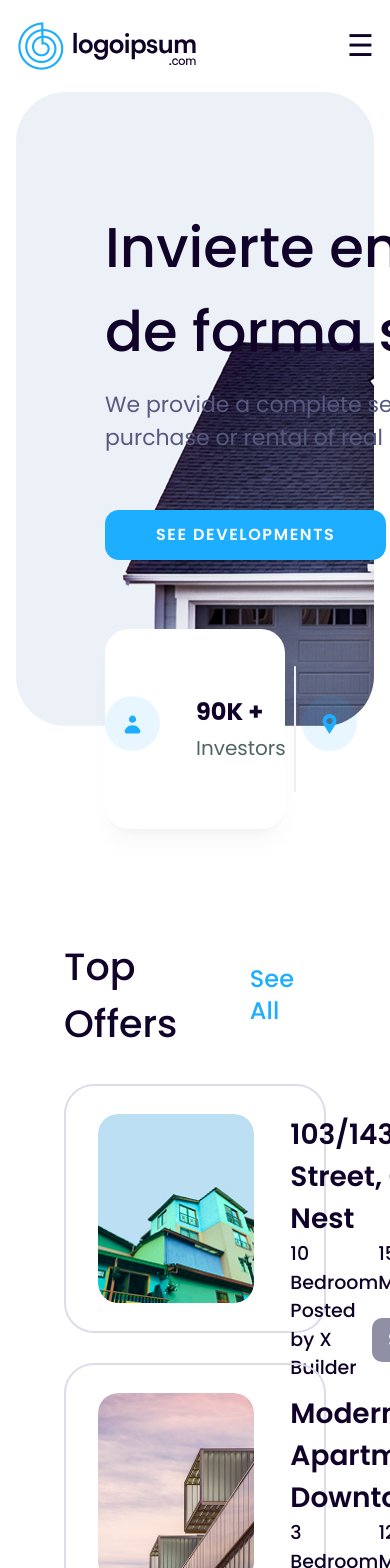
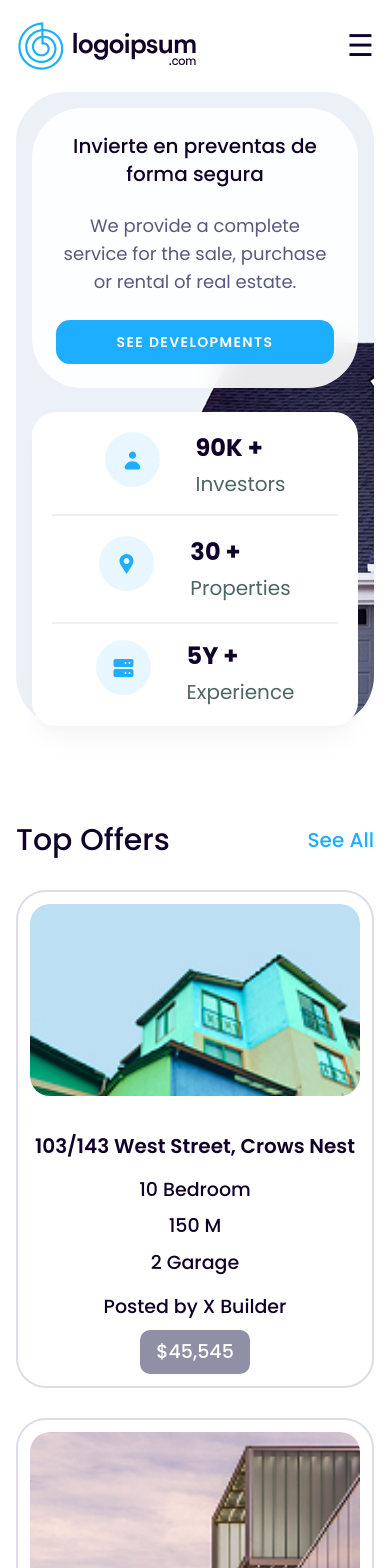
Before and after one commit to emircanucar/Design-To-Code-01, a React (Vite) app: page / in a window 390 px wide. Shown: the top 1568 px of the page. Built offline with nearby package versions, Linux system fonts and the light colour scheme.

Commit message:
Responsive display improved.

```diff
--- a/src/components/pages/HomePage/CustomerReviews.tsx
+++ b/src/components/pages/HomePage/CustomerReviews.tsx
@@ -1,6 +1,6 @@
 import CustomerReviewCard from "./CustomerReviewCard";
 import { Swiper, SwiperSlide } from "swiper/react";
-import { Pagination } from "swiper/modules";
+import { Autoplay, Pagination } from "swiper/modules";
 import "swiper/css";
 import "swiper/css/pagination";
 
@@ -80,14 +80,17 @@ const reviewCardData = [
 function CustomerReviews() {
   return (
     <section className="mt-24">
-      <h2 className="mb-10 text-center text-[32px] font-semibold">
+      <h2 className="mb-10 text-center text-2xl font-semibold lg:text-[32px]">
         What our clients say
       </h2>
       <Swiper
         className="customer-reviews-swiper"
+        autoplay={{
+          delay: 5000,
+        }}
         slidesPerView={1.1}
         spaceBetween={12}
-        modules={[Pagination]}
+        modules={[Autoplay, Pagination]}
         pagination={{ clickable: true, el: ".customer-reviews-pagination" }}
         breakpoints={{
           640: {
--- a/src/components/pages/HomePage/FAQSection.tsx
+++ b/src/components/pages/HomePage/FAQSection.tsx
@@ -37,10 +37,10 @@ const accodionData = [
 function FAQSection() {
   return (
     <section className="mt-20">
-      <h2 className="text-center text-[32px] font-semibold">
+      <h2 className="text-center text-2xl font-semibold lg:text-[32px]">
         Frequently Ask Questions
       </h2>
-      <div className="mt-16 flex flex-col gap-[30px] lg:flex-row">
+      <div className="mt-6 flex flex-col gap-[30px] lg:mt-16 lg:flex-row">
         {/* Col 1 ====== */}
         <div className="flex flex-1 flex-col gap-[30px]">
           {accodionData
--- a/src/components/pages/HomePage/HeroSection.tsx
+++ b/src/components/pages/HomePage/HeroSection.tsx
@@ -3,17 +3,17 @@ import HeroSectionStats from "./HeroSectionStats";
 
 function HeroSection() {
   return (
-    <div className="hero-section min-h-[736px]">
-      <div className="hero-section-bg h-[633.76px] w-full rounded-[50px] px-[89px] pt-[114px]">
-        <div className="w-[600px]">
-          <h1 className="text-[56px] font-medium text-[var(--color-font-primary)]">
+    <div className="hero-section lg:min-h-[736px]">
+      <div className="hero-section-bg h-[633.76px] w-full rounded-[50px] px-4 pt-4 md:p-16 md:pt-[114px] lg:px-[89px]">
+        <div className="flex w-fit flex-col gap-6 rounded-[50px] bg-white/90 p-6 text-center backdrop-blur-md md:bg-transparent md:p-0 md:text-start md:backdrop-blur-none lg:w-[600px] lg:gap-0">
+          <h1 className="text-xl font-medium text-[var(--color-font-primary)] sm:text-2xl md:text-4xl lg:text-[56px]">
             Invierte en preventas de forma segura
           </h1>
-          <p className="mt-3.5 w-[480px] text-[22px] text-[var(--color-font-secondary)]">
+          <p className="w-fit text-lg text-[var(--color-font-secondary)] md:w-[480px] md:text-[22px] lg:mt-3.5">
             We provide a complete service for the sale, purchase or rental of
             real estate.
           </p>
-          <Button className="mt-14 px-[51px] uppercase">
+          <Button className="uppercase md:px-[51px] lg:mt-14">
             See developments
           </Button>
         </div>
--- a/src/components/pages/HomePage/HeroSectionStats.tsx
+++ b/src/components/pages/HomePage/HeroSectionStats.tsx
@@ -4,7 +4,7 @@ import UserIcon from "../../Icons/UserIcon";
 
 function HeroSectionStats() {
   return (
-    <div className="mt-[69px] grid h-[200px] w-[1140] grid-cols-[1fr_1.2fr_1fr] gap-4 rounded-3xl bg-white shadow-xl/3">
+    <div className="mt-6 grid h-fit w-full grid-cols-1 gap-4 rounded-3xl bg-white p-5 shadow-xl/3 md:mt-[69px] md:grid-cols-[1fr_1.2fr_1fr] lg:h-[200px] lg:w-[1140] lg:p-0">
       {/* Col 1 ====================================================== */}
       <div className="flex items-center justify-center">
         <div className="flex gap-9">
@@ -22,9 +22,9 @@ function HeroSectionStats() {
         </div>
       </div>
       {/* Col 2 ====================================================== */}
-      <div className="relative flex items-center justify-center">
-        <div className="absolute top-1/2 -right-2 bottom-4 h-[125.57px] w-0.5 -translate-y-1/2 bg-[#EEEFF2]"></div>
-        <div className="flex gap-9">
+      <div className="relative flex items-center justify-center border-y-2 border-[#EEEFF2] py-5 md:border-none lg:p-0">
+        <div className="absolute top-1/2 -right-2 bottom-4 hidden h-[125.57px] w-0.5 -translate-y-1/2 bg-[#EEEFF2] md:block"></div>
+        <div className="] flex gap-9">
           <div className="flex">
             <div className="flex h-[55px] w-[55px] items-center justify-center rounded-full bg-[var(--color-primary)]/10">
               <LocationIcon />
@@ -37,7 +37,7 @@ function HeroSectionStats() {
             <span className="font text-xl text-[#4f6565]">Properties</span>
           </div>
         </div>
-        <div className="absolute top-1/2 bottom-4 -left-2 h-[125.57px] w-0.5 -translate-y-1/2 bg-[#EEEFF2]"></div>
+        <div className="absolute top-1/2 bottom-4 -left-2 hidden h-[125.57px] w-0.5 -translate-y-1/2 bg-[#EEEFF2] md:block"></div>
       </div>
       {/* Col 3 ====================================================== */}
       <div className="flex items-center justify-center">
--- a/src/components/pages/HomePage/TopOfferCard.tsx
+++ b/src/components/pages/HomePage/TopOfferCard.tsx
@@ -20,21 +20,23 @@ function TopOfferCard({
   return (
     <a
       href="#?"
-      className="flex h-[249px] w-full gap-9 rounded-[30px] border-2 border-[#DCDCEB] px-8 py-7 transition-all duration-300 hover:border-[var(--color-primary)] hover:shadow-2xl/8"
+      className="flex w-full flex-col gap-9 rounded-[30px] border-2 border-[#DCDCEB] p-3 transition-all duration-300 hover:border-[var(--color-primary)] hover:shadow-2xl/8 md:h-[249px] md:flex-row md:px-8 md:py-7"
     >
       <img
         src={imageSrc}
         alt="emlak"
-        className="h-full w-[158px] rounded-[20px] object-cover"
+        className="h-48 w-full rounded-[20px] object-cover md:h-full md:w-[158px]"
       />
-      <div className="flex flex-col justify-between">
-        <h3 className="text-[28px] font-semibold">{title}</h3>
-        <div className="flex items-center justify-between text-[19px] font-medium text-[var(--color-fourth)]">
+      <div className="flex w-full flex-col justify-between gap-4">
+        <h3 className="text-center text-xl font-semibold md:text-start md:text-[28px]">
+          {title}
+        </h3>
+        <div className="flex flex-col items-center justify-between gap-2 text-[19px] font-medium text-[var(--color-fourth)] md:flex-row">
           <span>{bedrooms} Bedroom</span>
           <span>{area}</span>
           <span>{garages} Garage</span>
         </div>
-        <div className="flex items-center justify-between text-[19px] font-medium text-[var(--color-fourth)]">
+        <div className="flex flex-col items-center justify-between gap-2 text-[19px] font-medium text-[var(--color-fourth)] md:flex-row">
           <span>Posted by {postedBy}</span>
           <span className="rounded-[10px] bg-[var(--color-fourth)] px-4 py-2 text-white">
             {price}
--- a/src/components/pages/HomePage/TopOffers.tsx
+++ b/src/components/pages/HomePage/TopOffers.tsx
@@ -71,20 +71,20 @@ const topOffersData = [
 
 function TopOffers() {
   return (
-    <div className="mt-[110px] px-12">
+    <section className="mt-24 lg:mt-[110px] lg:px-12">
       {/* Section Header====================================================== */}
       <div className="flex items-center justify-between">
-        <h2 className="text-[38px] font-medium">Top Offers</h2>
+        <h2 className="text-3xl font-medium lg:text-[38px]">Top Offers</h2>
         <a
           href="#"
-          className="text-2xl font-medium text-[var(--color-primary)]"
+          className="text-xl font-medium text-[var(--color-primary)] lg:text-2xl"
         >
           See All
         </a>
       </div>
 
       {/* Cards Container====================================================== */}
-      <div className="mt-8 grid grid-cols-1 gap-[30px] md:grid-cols-2">
+      <div className="mt-8 grid grid-cols-1 gap-[30px] xl:grid-cols-2">
         {topOffersData.slice(0, 6).map((offer) => (
           <TopOfferCard
             key={offer.id}
@@ -98,7 +98,7 @@ function TopOffers() {
           />
         ))}
       </div>
-    </div>
+    </section>
   );
 }
 
--- a/src/components/ui/Accordion.tsx
+++ b/src/components/ui/Accordion.tsx
@@ -24,14 +24,14 @@ function Accordion({
     <div className={` ${className}`}>
       <button
         onClick={toggleOpen}
-        className="flex w-full cursor-pointer items-center gap-[34px] bg-white p-9 shadow-2xl/10"
+        className="flex w-full cursor-pointer items-center gap-3 bg-white p-6 shadow-2xl/10 md:gap-6 lg:gap-[34px] lg:p-9"
       >
-        {isOpen ? <MinusIcon /> : <PlusIcon />}
+        <div>{isOpen ? <MinusIcon /> : <PlusIcon />}</div>
         <h3 className="text-lg font-semibold">{title}</h3>
       </button>
       {isOpen && (
         <div
-          className={`cursor-pointer bg-white px-[92px] pb-12 shadow-2xl/10 transition-all duration-300 ease-in-out`}
+          className={`cursor-pointer bg-white p-6 shadow-2xl/10 transition-all duration-300 ease-in-out md:p-8 lg:px-[92px] lg:pb-12`}
           onClick={toggleOpen}
         >
           <p className="text-sm leading-6 text-[#363049]">{content}</p>
--- a/src/components/ui/Button.tsx
+++ b/src/components/ui/Button.tsx
@@ -8,7 +8,7 @@ interface ButtonProps {
 function Button({ children, onClick, className, disabled }: ButtonProps) {
   return (
     <div
-      className={`flex h-[50px] w-fit cursor-pointer items-center justify-center rounded-[14px] bg-[var(--color-primary)] px-10 font-semibold tracking-widest text-white hover:bg-[var(--color-primary)]/80 ${className || ""}`}
+      className={`flex w-full cursor-pointer items-center justify-center rounded-[14px] bg-[var(--color-primary)] p-3 text-center text-sm font-semibold tracking-widest text-white hover:bg-[var(--color-primary)]/80 md:h-[50px] md:w-fit md:px-10 md:py-0 md:text-[1rem] ${className || ""}`}
       onClick={disabled ? undefined : onClick}
     >
       {children}
```
Also changed, not shown: src/components/layout/Footer.tsx (+4 -4 lines), src/components/pages/HomePage/BenefitCard.tsx (+4 -4 lines), src/components/pages/HomePage/Features.tsx (+8 -2 lines), 1 other file (tests, documents, lock files or other folders).
